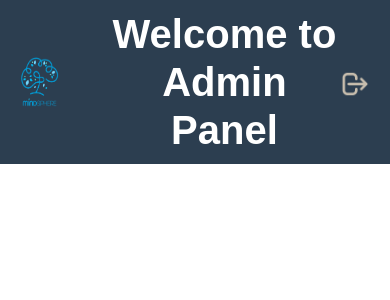
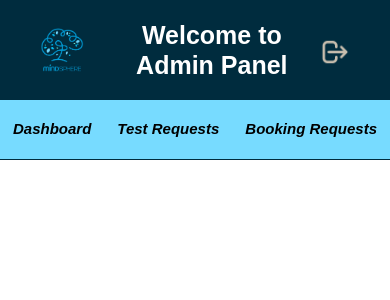
Before and after one commit to Zetrio16/MindSphere-Frontend, a React (Create React App) app in the folder mindsphere-frontend/: page /admin in a window 390 px wide. Shown: the top 300 px of the page. Built offline with nearby package versions, Linux system fonts and the light colour scheme; no server answers; sample sign-in values are in the browser's storage.

Commit message:
uodated admin mobile view

```diff
--- a/mindsphere-frontend/src/component/admin/admin.css
+++ b/mindsphere-frontend/src/component/admin/admin.css
@@ -2,18 +2,30 @@
 .admin-nav {
     width: 100%;
     display: flex;
-    justify-content: center;
+    justify-content: space-between;
     align-items: center;
     background-color: #002c3e;
     color: white;
     text-align: center;
     font-size: 24px;
     font-weight: bold;
-    padding: 20px 0px;
+    padding: 20px 40px;
     position: fixed;
     top: 0;
     left: 0;
     z-index: 1000;
+}
+
+.logout-button {
+    background: none;
+    border: none;
+    cursor: pointer;
+}
+
+.logout-icon {
+    width: 30px;
+    height: 30px;
+    filter: invert(1);
 }
 
 .admin-nav h2 {
@@ -21,12 +33,12 @@
     margin-bottom: 0px;
 }
 
-.admin-logo-container{
+.admin-logo-container {
     width: 80px;
     margin-right: 50px;
 }
 
-.admin-logo-container img{
+.admin-logo-container img {
     width: 100%;
 }
 
@@ -34,7 +46,7 @@
 
 .sidebar {
     width: 200px;
-    height: 100vh;
+    height: 100%;
     background-color: #77dbff;
     color: #002c3e;
     font-style: italic;
@@ -54,10 +66,6 @@
     text-align: center;
 }
 
-.sidebar ul li {
-    margin: 20px 0;
-}
-
 .sidebar ul li a {
     text-decoration: none;
     font-size: 18px;
@@ -75,59 +83,9 @@
 
 .admin-content {
     margin-left: 200px;
-    /* Adjust for sidebar */
     margin-top: 80px;
-    /* Adjust for fixed header */
     padding: 20px;
     width: calc(100% - 200px);
-    /* Ensure content fits */
-}
-
-/* Responsive Design */
-@media (max-width: 768px) {
-    .sidebar {
-        width: 180px;
-    }
-
-    .admin-content {
-        margin-left: 180px;
-        width: calc(100% - 180px);
-    }
-
-    .sidebar ul li a {
-        font-size: 16px;
-        padding: 8px;
-    }
-}
-
-@media (max-width: 480px) {
-    .sidebar {
-        width: 100%;
-        height: auto;
-        position: relative;
-        flex-direction: row;
-        justify-content: space-around;
-        padding: 10px 0;
-    }
-
-    .sidebar ul {
-        display: flex;
-        justify-content: space-around;
-        width: 100%;
-    }
-
-    .sidebar ul li {
-        margin: 0;
-    }
-
-    .sidebar ul li a {
-        padding: 5px;
-    }
-
-    .admin-content {
-        margin-left: 0;
-        width: 100%;
-    }
 }
 
 /* Dashboard */
@@ -178,6 +136,15 @@
     padding: 40px 20px;
 }
 
+.titl {
+    width: 15%;
+}
+
+.descri {
+    font-weight: 100 !important;
+    width: 75%;
+}
+
 .test-requests h2 {
     text-align: center;
     margin: 20px;
@@ -208,6 +175,7 @@
 
 table {
     width: 100%;
+    overflow-x: scroll;
     border-collapse: collapse;
     margin-top: 20px;
     font-weight: 600;
@@ -249,41 +217,107 @@ select option {
 
 /* Booking Details */
 
-.dropdown-select{
+.dropdown-select {
     width: 80%;
     padding: 10px;
     font-size: 16px;
     cursor: pointer;
 }
 
-/* ADDED LATER */
 
-.admin-nav {
-    display: flex;
-    align-items: center;
-    justify-content: space-between; /* Pushes logout button to far right */
-    padding: 10px 20px;
-    background-color: #2c3e50;
-    color: white;
-  }
+/* Responsive Design */
+@media (max-width: 768px) {
+    .sidebar {
+        width: 180px;
+    }
 
-  .admin-logo-container img {
-    height: 50px;
-  }
+    .admin-content {
+        margin-left: 180px;
+        width: calc(100% - 180px);
+    }
 
-  h2 {
-    flex-grow: 1; /* Ensures title stays centered */
-    text-align: center;
-  }
+    .sidebar ul li a {
+        font-size: 18px;
+        padding: 8px;
+    }
+}
 
-  .logout-button {
-    background: none;
-    border: none;
-    cursor: pointer;
-  }
+@media (max-width: 480px) {
 
-  .logout-icon {
-    width: 30px;  /* Make icon smaller */
-    height: 30px;
-    filter: invert(1); /* Makes sure the icon is visible on dark backgrounds */
-  }
+    .admin-nav h2 {
+        font-size: 25px;
+    }
+
+    .admin-nav .admin-logo-container {
+        width: 60px;
+        margin-right: 20px;
+    }
+
+    .sidebar {
+        width: 100%;
+        height: auto;
+        position: fixed;
+        top: 100px;
+        left: 0;
+        flex-direction: row;
+        justify-content: space-around;
+        padding: 10px 0;
+        background-color: #77dbff;
+        z-index: 999;
+        border-right: none;
+        border-bottom: 1px solid #002c3e;
+    }
+
+    .sidebar ul {
+        display: flex;
+        justify-content: space-around;
+        width: 100%;
+        margin: 0;
+        padding: 0;
+    }
+
+    .sidebar ul li a {
+        border-bottom: none;
+        font-size: 15px;
+    }
+
+    .admin-content {
+        margin-top: 140px;
+        margin-left: 0;
+        width: 100%;
+    }
+}
+
+
+@media (max-width: 768px) {
+    .test-requests {
+        padding: 40px 10px;
+    }
+
+    .table-container {
+        overflow-x: scroll;
+    }
+
+    table {
+        min-width: 800px;
+    }
+}
+
+@media (max-width: 480px) {
+    .test-requests {
+        padding: 20px 0px;
+    }
+
+    .table-container {
+        overflow-x: scroll;
+    }
+
+    ::-webkit-scrollbar{
+        display:block;
+    }
+
+    table {
+        min-width: 600px;
+        border: 2px solid #002c3e;
+    }
+}
--- a/mindsphere-frontend/src/component/admin/bookingDetails.js
+++ b/mindsphere-frontend/src/component/admin/bookingDetails.js
@@ -117,7 +117,7 @@ const BookingDetails = () => {
       </p>
       <div className="row">
         {bookings.map((booking, index) => (
-          <div key={index} className="col-md-4">
+          <div key={index} className="col-lg-4 col-md-6 col-sm-12">
             <div className="card mb-4 shadow-sm">
               <div className="card-body">
                 <h5 className="card-title text-uppercase">{booking.firstName}</h5>
--- a/mindsphere-frontend/src/component/admin/requests.js
+++ b/mindsphere-frontend/src/component/admin/requests.js
@@ -8,19 +8,16 @@ const Requests = () => {
   const [requests, setRequests] = useState([]);
   const [tests, setTests] = useState([]);
 
-  // ✅ Fetch test information and requests on mount
   useEffect(() => {
     const fetchData = async () => {
       const token = localStorage.getItem('token');
 
       try {
-        // ✅ Fetch test information
         const testResponse = await axios.get(`${API_URL}/admin/tests-details`, {
           headers: { Authorization: `Bearer ${token}` }
         });
         setTests(testResponse.data.data);
 
-        // ✅ Fetch test requests
         const requestsResponse = await axios.get(`${API_URL}/admin/requests`, {
           headers: { Authorization: `Bearer ${token}` }
         });
@@ -33,12 +30,10 @@ const Requests = () => {
     fetchData();
   }, []);
 
-  // ✅ Handle status change for requests
   const handleStatusChange = async (id, newStatus) => {
     const token = localStorage.getItem('token');
 
     try {
-      // ✅ Update request status
       const statusEndpoint =
         newStatus === "approved"
           ? `${API_URL}/admin/approve-request/${id}`
@@ -52,7 +47,6 @@ const Requests = () => {
         }
       );
 
-      // ✅ Update request date to current date and time
       const currentDate = new Date().toISOString();
       await axios.put(
         `${API_URL}/admin/requests/${id}/update-date`,
@@ -62,7 +56,6 @@ const Requests = () => {
         }
       );
 
-      // ✅ Update local state
       setRequests((prevRequests) =>
         prevRequests.map((req) =>
           req._id === id
@@ -81,7 +74,7 @@ const Requests = () => {
     <div className="container test-requests">
       <h2 className="mb-4">Test Information</h2>
 
-      {/* ✅ Table 1: Test Details */}
+      <div class="table-container">
         <table className="mb-5">
           <thead>
             <tr>
@@ -94,14 +87,14 @@ const Requests = () => {
             {tests.length > 0 ? (
               tests.map((test, index) => (
                 <tr key={index}>
-                <td>{test.title}</td>
-                <td>{test.description}</td>
+                  <td className="titl">{test.title}</td>
+                  <td className="descri">{test.description}</td>
                   <td>
                     <a
                       href={test.googleFormLink}
                       target="_blank"
                       rel="noopener noreferrer"
-                    className="btn btn-primary btn-sm"
+                      className="btn btn-primary btn-sm p-3"
                     >
                       View Test
                     </a>
@@ -115,10 +108,11 @@ const Requests = () => {
             )}
           </tbody>
         </table>
+      </div>
 
       <h2 className="mb-4">Test Requests</h2>
 
-      {/* ✅ Table 2: Student Requests */}
+      <div class="table-container">
         <table className="mb-5">
           <thead>
             <tr>
@@ -137,8 +131,7 @@ const Requests = () => {
                   <td>{new Date(req.date).toLocaleString()}</td>
                   <td>
                     <select
-                    className={`form-select w-100 ${
-                      req.status === "approved"
+                      className={`form-select w-100 ${req.status === "approved"
                         ? "bg-success text-light"
                         : req.status === "rejected"
                           ? "bg-danger text-light"
@@ -165,6 +158,7 @@ const Requests = () => {
           </tbody>
         </table>
       </div>
+    </div>
   );
 };
 
--- a/mindsphere-frontend/src/component/admin/users.js
+++ b/mindsphere-frontend/src/component/admin/users.js
@@ -109,6 +109,7 @@ const Users = () => {
 
       <p className="total-users">Total Users: {users.length}</p>
 
+      <div class="table-container">
         <table border="1">
           <thead>
             <tr>
@@ -156,6 +157,7 @@ const Users = () => {
           </tbody>
         </table>
       </div>
+    </div>
   );
 };
 
```
Lines whose indentation alone changed are shown as unchanged.
